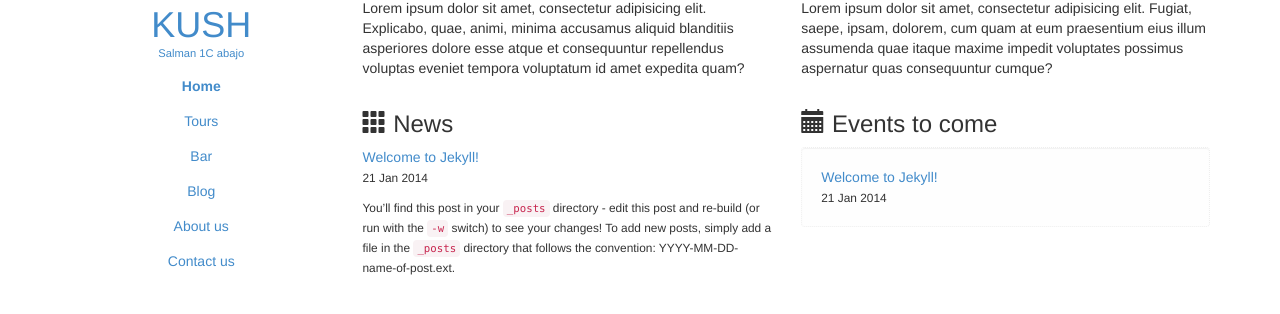
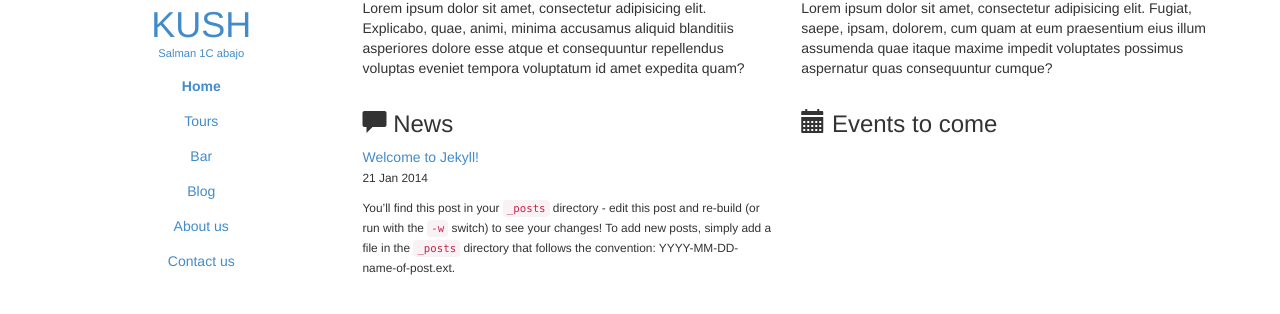
Before and after one commit to ilkush/ilkush.github.io, a Jekyll site: the page built from index.html, in a window 1280 px wide. Shown: the part 260-574 px from the top of the page. Built offline with Jekyll 4.4.1, drawn with Linux system fonts in a browser that asks for light colours; Markdown is read by kramdown in place of the engine named in the settings.

Commit message:
List post by category

```diff
--- a/_posts/2014-01-21-welcome-to-jekyll.markdown
+++ b/_posts/2014-01-21-welcome-to-jekyll.markdown
@@ -2,7 +2,7 @@
 layout: post
 title:  "Welcome to Jekyll!"
 date:   2014-01-21 22:21:58
-categories: jekyll update
+categories : [news]
 ---
 
 You'll find this post in your `_posts` directory - edit this post and re-build (or run with the `-w` switch) to see your changes!
--- a/css/main.css
+++ b/css/main.css
@@ -36,8 +36,12 @@ nav ul li.active {
 
 /*===index===*/
 .kush-well {
-  border:1px dotted #eee;
-  background: #FEFEFE;
+  margin: 10px 0;
+  padding: 10px;
+  border-radius: 4px;
+  border:1px dotted #EEE;
+  background: #FFF;
+  box-shadow: 0;
 }
 
 .center-block {
--- a/index.html
+++ b/index.html
@@ -25,9 +25,9 @@
 
 <div class="row">
 	<div class="col-md-6">
-		<h3 class="headers"><span class="glyphicon glyphicon-th"></span> News</h3>
+		<h3 class="headers"><span class="glyphicon glyphicon-comment"></span> News</h3>
 		<div>
-			{% for post in site.posts %}
+			{% for post in site.categories.news | limit:2 %}
 				<a href="{{ post.url }}" class="news">{{ post.title }}</a>
 				<br>
 				<small>{{ post.date | date_to_string }}</small>
@@ -37,8 +37,8 @@
 	</div>
 	<div class="col-md-6">
 		<h3 class="headers"><span class="glyphicon glyphicon-calendar"></span> Events to come</h3>
-		{% for post in site.posts %}
-			<div class="well kush-well">
+		{% for post in site.categories.events | limit:2 %}
+			<div class="kush-well">
 				<a href="{{ post.url }}">{{ post.title }}</a>
 				<br>
 				<small>{{ post.date | date_to_string }}</small>
```
